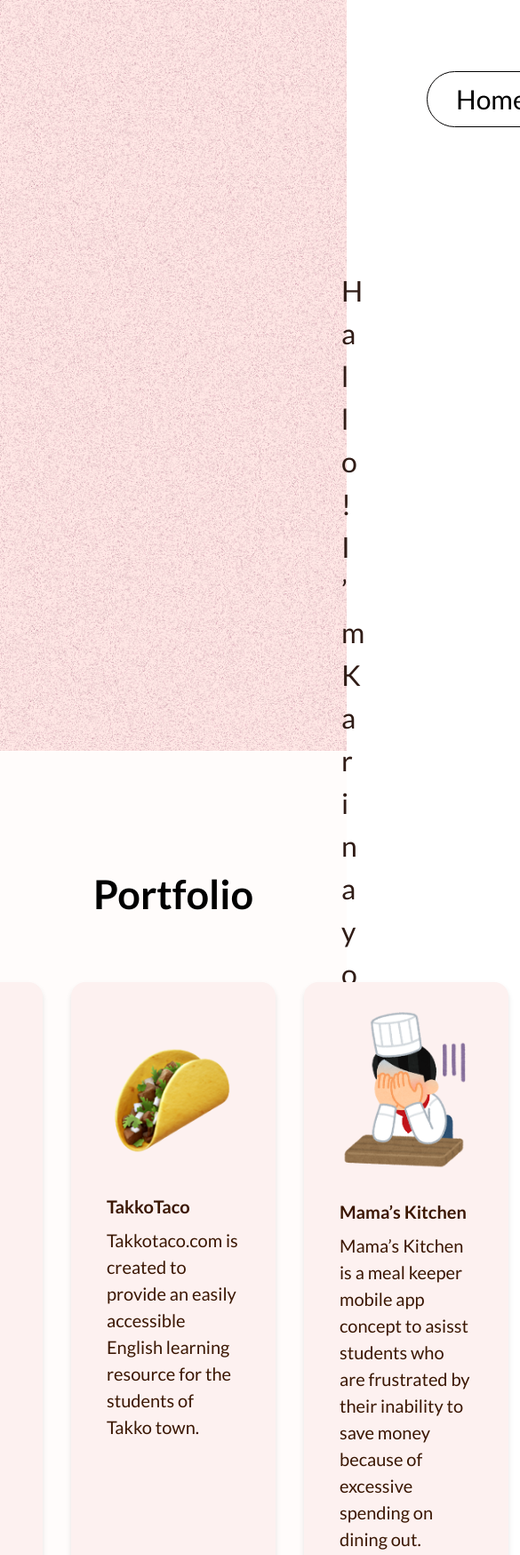
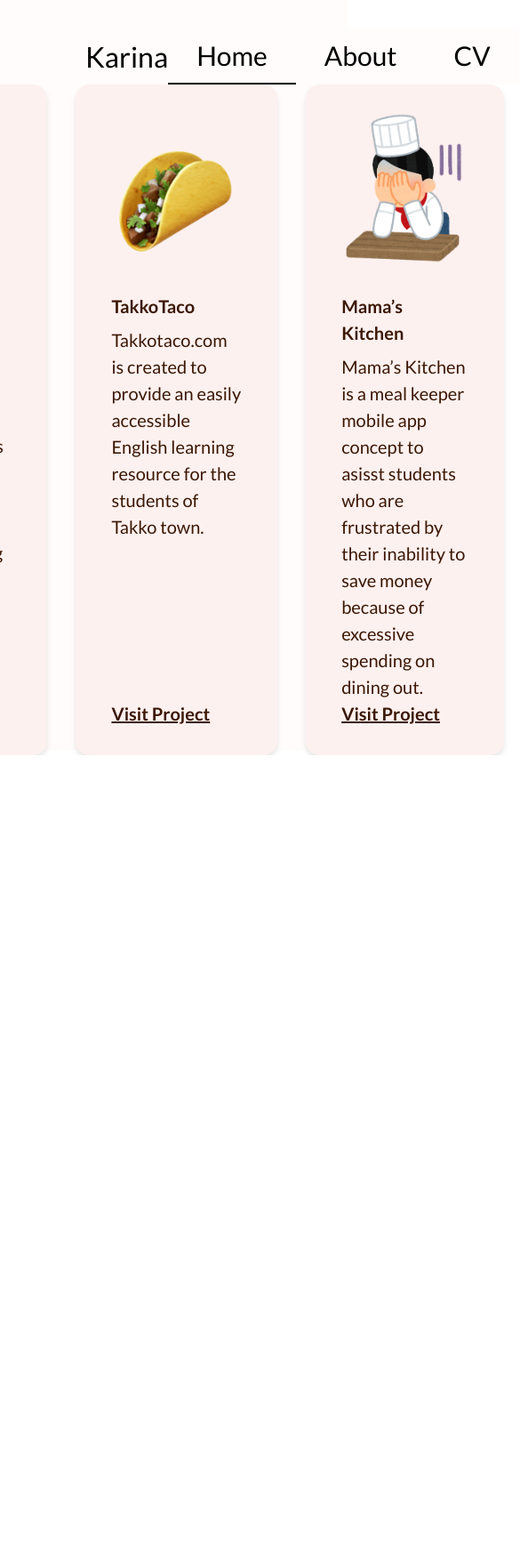
Before and after one commit to cvaldezcomputerer/KariArt, a plain HTML site: page index.html in a window 390 px wide. Shown: the top 1748 px of the page at 89% size, 585 px wide, since content can reach past the window. After the commit the page ends 849 px from the top, so only its background shows below. Drawn offline with nearby package versions, Linux system fonts and the light colour scheme.

Commit message:
change nav bar and fix takko takko small screen

```diff
--- a/index.css
+++ b/index.css
@@ -493,6 +493,7 @@ h5 {
   display: flex;
   margin-bottom: 5rem;
   width: 80%;
+  height: 80vh;
 }
 
 #takkoWebsiteShowcaseIframeContainer iframe {
@@ -514,20 +515,11 @@ h5 {
   flex: 1;
 }
 
-/*---------------------home page redo----     ----------------------------------------------------------- */
+/*---------------------home page redo----    --- --- --- --- --- --- ---  ----------------------------------------------------------- */
 
-#homePage {
-  background: url("docs/assets/images/homePage/home/homePaheBackround.png") 0%
-      0% / 500px 500px repeat,
-    #ffe7e5;
-}
-.homePageSection1 {
-  height: 100vh;
-  padding-top: 5rem;
-}
 #navBar {
   border-radius: 6.25rem;
-  background: #fff7f8;
+  background: #fffcfb;
   display: flex;
   min-width: 400px;
   margin-inline: 30rem;
@@ -536,58 +528,52 @@ h5 {
 }
 #navBar button {
   font-size: 1.875rem;
-  background: #fff7f8;
+  background: #fffcfb;
   border: none;
   padding: 0.5rem 2rem;
-  border-radius: 6.25rem;
 }
 
-.navBarProject {
-  border-radius: 6.25rem;
-  background: #fff7f8;
+#navBarHome {
+  background: #fffcfb;
   display: flex;
-  min-width: 400px;
-  margin-inline: 30rem;
-  margin-bottom: 3rem;
+}
+#navBarHome button {
+  font-size: 1.875rem;
+  background: #fffcfb;
+  border: none;
+  padding: 0.5rem 2rem;
+}
+
+#homePage {
+  display: flex;
+  flex-direction: column;
+  height: 100vh;
+  padding-top: 2rem;
+  background: #fffcfb;
+  padding: 2rem 6rem; /* Add padding to the container */
+}
+
+#homePageHeader {
+  flex: 1;
+  display: flex;
+  align-items: center;
   justify-content: space-between;
 }
-.navBarProject button {
-  flex: 1;
-  font-size: 1.875rem;
-  background: #fff7f8;
-  border: none;
-  padding: 0.5rem 2rem;
-  border-radius: 6.25rem;
+
+#homePageTitle {
 }
 
-#HomePageHomeTop {
-  padding-inline: 24rem;
-  color: #301c16;
+#homePageTitle h1 {
   font-family: "Lato";
   font-size: clamp(2rem, 6.5vw, 6.25rem);
   font-weight: 500;
-  min-width: 200px;
-}
-
-#homePageSection2 {
-  display: flex;
-  flex-direction: column;
-  justify-content: center;
-  align-items: center;
-  padding-top: 8rem;
-  padding-bottom: 10rem;
-  background: #fffcfb;
-}
-
-#portfolioCardTitle h2 {
-  margin-bottom: 4rem;
 }
 
 #portfolioCardContainer {
+  flex: 1;
   display: flex;
   justify-content: center;
   gap: 2rem; /* Add gap between cards */
-  padding: 0 6rem; /* Add padding to the container */
 }
 .portfolioCard {
   display: flex;
@@ -608,11 +594,10 @@ h5 {
 }
 
 .portfolioCardTextContainer {
-  margin-bottom: 4rem;
 }
 .portfolioCard img {
   max-width: 150px;
-  height: auto;
+  max-height: 170px;
   border-radius: 1rem;
   align-self: center;
   /* margin-bottom: 1.5rem; */
@@ -642,6 +627,23 @@ h5 {
 .portfolioCard:hover {
   transform: translateY(-5px);
   box-shadow: 0 8px 10px rgba(0, 0, 0, 0.15);
+}
+
+.navBarProject {
+  border-radius: 6.25rem;
+  background: #ffffff;
+  display: flex;
+  min-width: 400px;
+  margin-inline: 30rem;
+  margin-bottom: 3rem;
+  justify-content: space-between;
+}
+.navBarProject button {
+  flex: 1;
+  font-size: 1.875rem;
+  background: #ffffff;
+  border: none;
+  padding: 0.5rem 2rem;
 }
 
 /*---------------------home page about section--------------------------------------------------------------- */
@@ -794,7 +796,7 @@ h5 {
 
 /* CV Page Specific Styles */
 .cv-container {
-  background: #fff7f8;
+  background: #ffffff;
   padding: 5rem 0;
 }
 
--- a/index.html
+++ b/index.html
@@ -17,8 +17,9 @@
   </head>
   <body>
     <div id="homePage">
-      <div class="homePageSection1">
-        <div id="navBar">
+      <div id="homePageHeader">
+        <div id="homePageTitle"><h1>Karina</h1></div>
+        <div id="navBarHome">
           <a href="index.html"
             ><button type="button" class="homeNavBarButton">Home</button></a
           >
@@ -29,11 +30,7 @@
             ><button type="button" class="homeNavBarButton">CV</button></a
           >
         </div>
-
-        <p id="HomePageHomeTop">Hallo! I’m Karina your next big design idea</p>
       </div>
-      <div id="homePageSection2">
-        <div id="portfolioCardTitle"><h2>Portfolio</h2></div>
 
       <div id="portfolioCardContainer">
         <div class="portfolioCard">
@@ -90,6 +87,5 @@
         </div>
       </div>
     </div>
-    </div>
   </body>
 </html>
--- a/index.js
+++ b/index.js
@@ -6,15 +6,15 @@ $(document).ready(function () {
   // Check if the current file is index.html
   if (fileName === "index.html" || fileName === "") {
     // Change the border of the first homeNavBarButton
-    $(".homeNavBarButton").eq(0).css("border", "1px solid rgb(0, 0, 0)");
-    $(".homeNavBarButton").eq(0).css("background-color", "#ffffff");
+    $(".homeNavBarButton").eq(0).css("border-bottom", "2px solid rgb(0, 0, 0)");
+    $(".homeNavBarButton").eq(0).css("background-color", "#fffcfb");
   } else if (fileName === "about.html") {
     // Change the border of the second homeNavBarButton
-    $(".homeNavBarButton").eq(1).css("border", "1px solid rgb(0, 0, 0)");
-    $(".homeNavBarButton").eq(1).css("background-color", "#ffffff");
+    $(".homeNavBarButton").eq(1).css("border-bottom", "2px solid rgb(0, 0, 0)");
+    $(".homeNavBarButton").eq(1).css("background-color", "#fffcfb");
   } else if (fileName === "cv.html") {
     // Change the border of the second homeNavBarButton
-    $(".homeNavBarButton").eq(2).css("border", "1px solid rgb(0, 0, 0)");
+    $(".homeNavBarButton").eq(2).css("border-bottom", "2px solid rgb(0, 0, 0)");
     $(".homeNavBarButton").eq(2).css("background-color", "#ffffff");
     $("#navbar").css("background-color", "#FFF7F8");
   }
```
Lines whose indentation alone changed are shown as unchanged.
